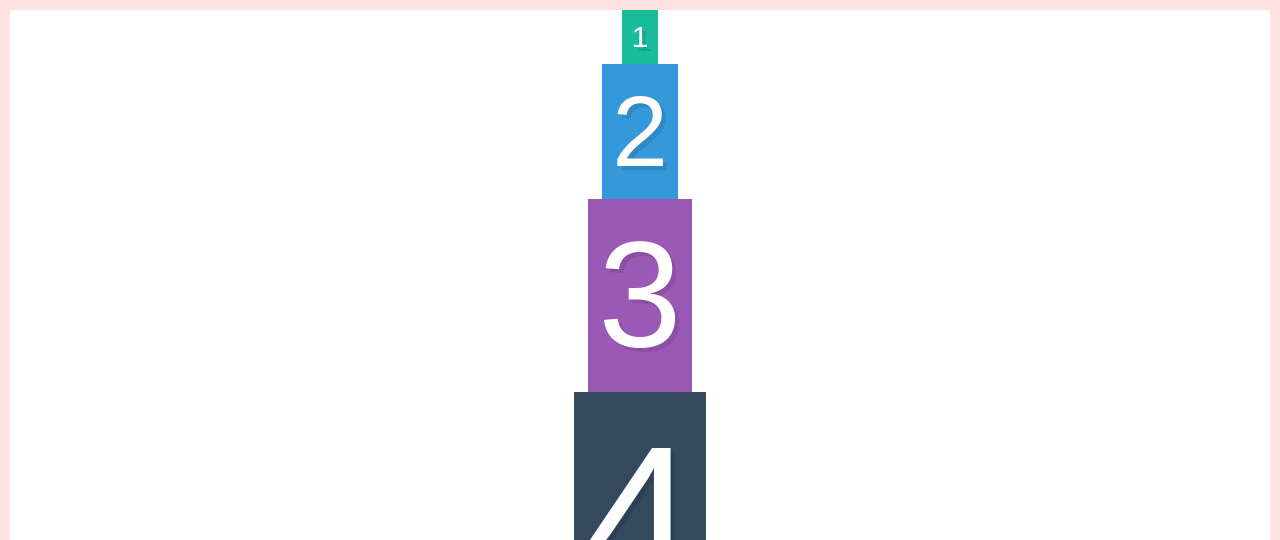
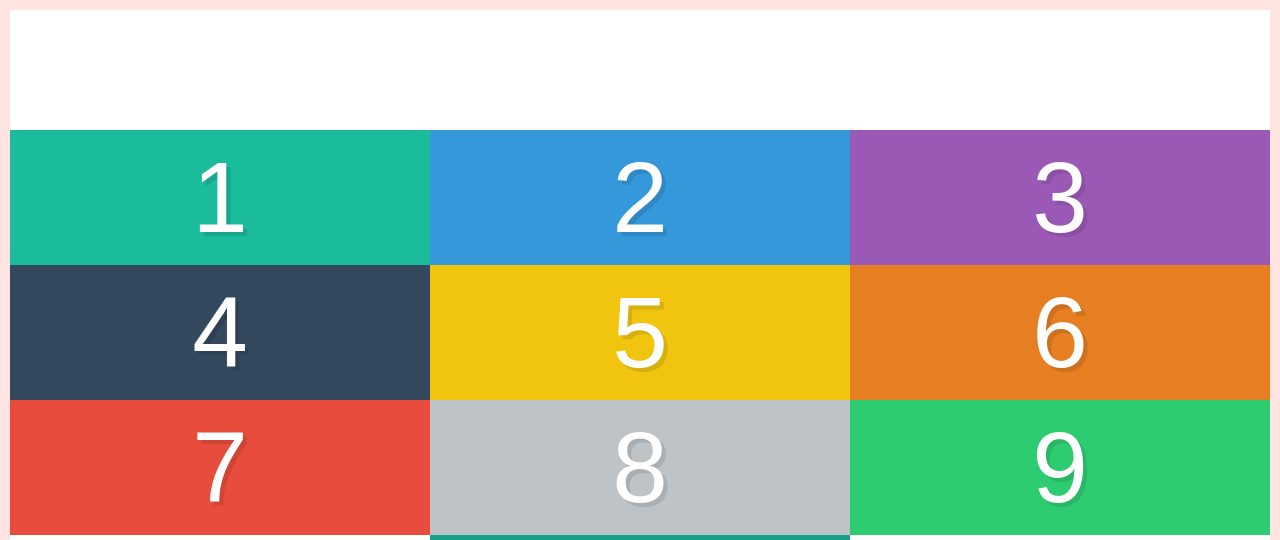
Before and after one commit to jessgrinberg/flexbox, a plain HTML site: page alignment-and-centering/index.html in a window 1280 px wide. Shown: the top 540 px of the page. Drawn offline with Linux system fonts and the light colour scheme.

Commit message:
alignment and centering with align-content

```diff
--- a/alignment-and-centering/style.css
+++ b/alignment-and-centering/style.css
@@ -33,28 +33,18 @@ input[type=reset],input[type=submit]{-webkit-appearance:button;cursor:pointer;}b
   display: flex;
   /*justify-content: flex-start;*/
   /*justify-content: flex-end;*/
- /* justify-content: center;*/
+  justify-content: center;
  /* justify-content: space-between;*/
-  flex-direction: column;
+/*  flex-direction: column;*/
  /* justify-content: space-around;*/
   height: 100vh;
   border: 10px solid mistyrose;
- /* align-item: flex-start | flex-end | center | baseline;*/
-  align-items: center; /*needs a height to work*/
+  flex-wrap: wrap; /*align-content needs a wrap otherwise it doesnt take effect*/
+ /* align-item: flex-start | flex-end | center | baseline;*/ /*needs a height to work*/
+ /* align-content: flex-start | flex-end | stretch | center | space-around | space-between | ;*/
+ align-content: center;
 }
 
-.box1 {
-  font-size: 30px;
+.box {
+  width: 33.33%;
 }
-
-.box3 {
-  font-size: 150px;
-}
-
-.box4 {
-  font-size: 200px;
-}
-
-.box5 {
-  font-size: 10px;
-}
```
